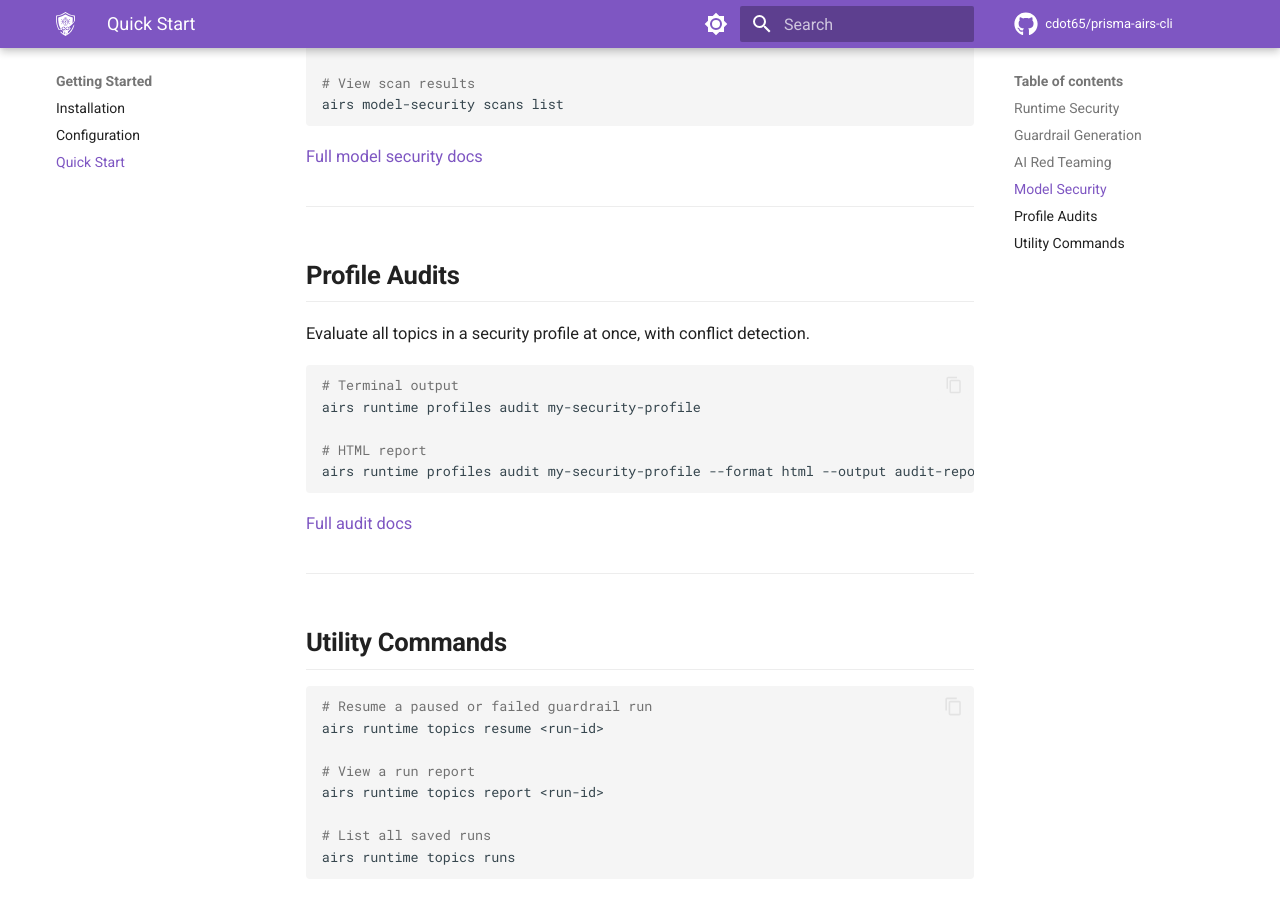
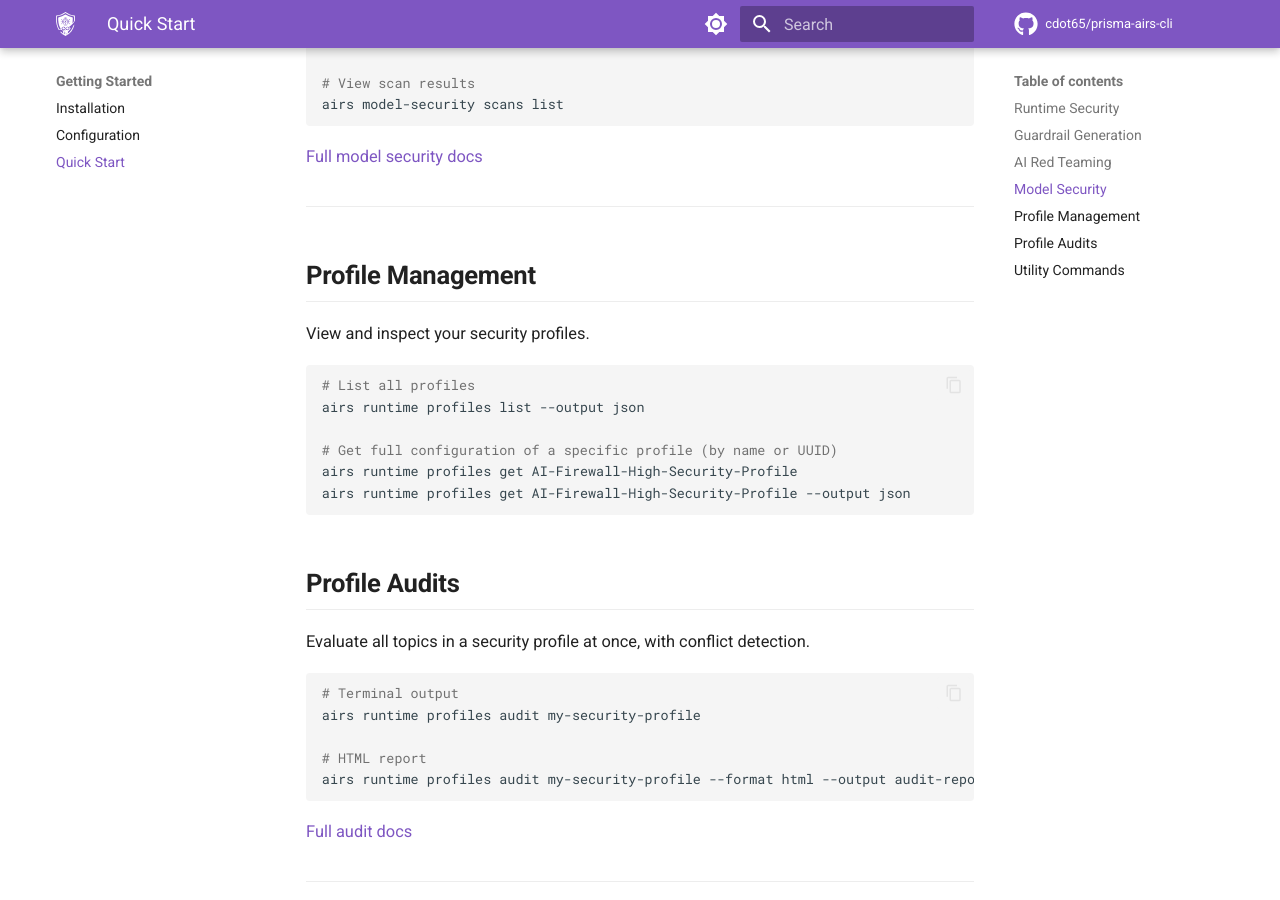
Before and after one commit to cdot65/prisma-airs-cli, an MkDocs documentation site: the page built from docs/getting-started/quick-start.md, in a window 1280 px wide and 900 px high, scrolled down 2141 px. Built offline with MkDocs 1.6.1 and Material for MkDocs 9.7.7, drawn with Linux system fonts in a browser that asks for light colours; comment, search, counter and statistics services are not loaded.

Commit message:
docs: add profiles get coverage to README, AGENTS.md, and quick-start (#25)

````diff
--- a/docs/getting-started/quick-start.md
+++ b/docs/getting-started/quick-start.md
@@ -94,6 +94,19 @@ airs model-security scans list
 
 ---
 
+## Profile Management
+
+View and inspect your security profiles.
+
+```bash
+# List all profiles
+airs runtime profiles list --output json
+
+# Get full configuration of a specific profile (by name or UUID)
+airs runtime profiles get AI-Firewall-High-Security-Profile
+airs runtime profiles get AI-Firewall-High-Security-Profile --output json
+```
+
 ## Profile Audits
 
 Evaluate all topics in a security profile at once, with conflict detection.
````
Also changed, not shown: AGENTS.md (+12 -0 lines), README.md (+1 -1 lines).
